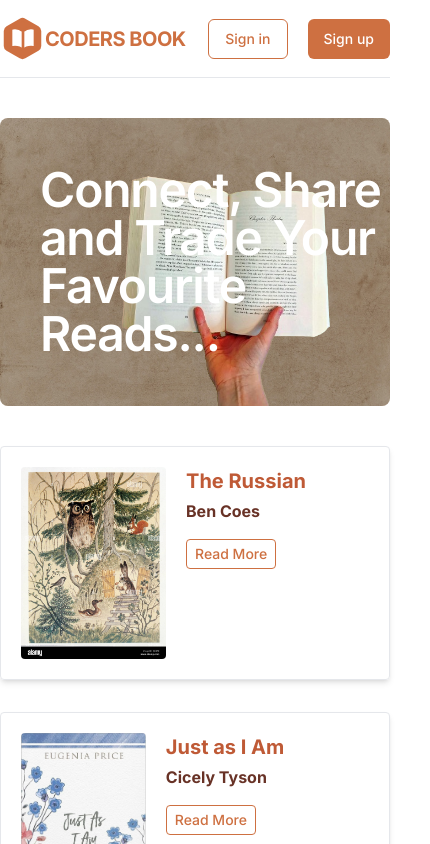
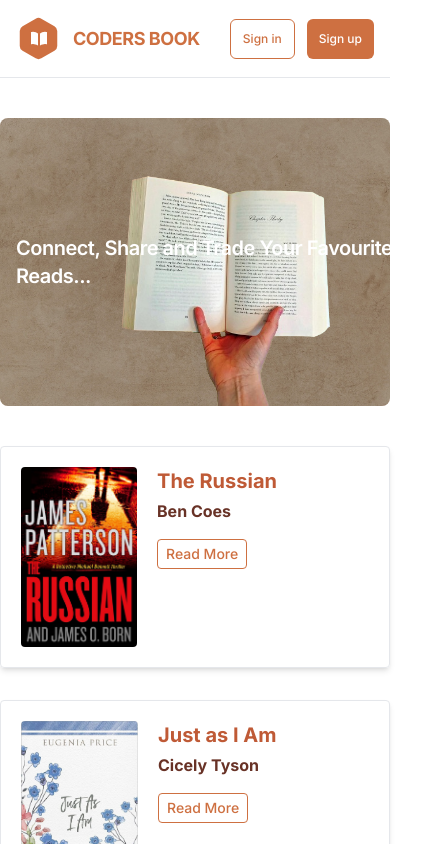
Before and after one commit to akg568794/Coders_Book, a Next.js app: page / in a window 390 px wide. Shown: the top 844 px of the page, 430 px wide, since content can reach past the window. Built offline with nearby package versions, Linux system fonts and the light colour scheme.

Commit message:
Completed the nextApp

```diff
--- a/src/app/(home)/booksData/books.tsx
+++ b/src/app/(home)/booksData/books.tsx
@@ -18,7 +18,7 @@ export const books = [
       name: 'Just as I Am',
       image: book2,
       author:"Cicely Tyson",
-      description:"'Just as I Am' is the memoir of the legendary actress Cicely Tyson, offering an intimate and heartfelt look into her remarkable life and career. In this powerful narrative, Tyson chronicles her journey from her humble beginnings in Harlem to becoming an iconic figure in American theater, film, and television. The memoir delves into her experiences as an African-American woman in Hollywood, the challenges she faced, and the trailblazing roles she played that redefined how Black women were portrayed on screen. With candid reflections on her personal life, including her tumultuous marriage to jazz musician Miles Davis and her spiritual growth, 'Just as I Am' is a testament to Tyson's resilience, grace, and unyielding dedication to her craft. The book is not only a celebration of her artistic achievements but also an inspiring story of empowerment, legacy, and the enduring impact of her contributions to the arts and civil rights."
+      description:"'Just as I Am' is the memoir of the legendary actress Cicely Tyson, offering an intimate and heartfelt look into her remarkable life and career. In this powerful narrative, Tyson chronicles her journey from her humble beginnings in Harlem to becoming an iconic figure in American theater, film, and television. The memoir delves into her experiences as an African-American woman in Hollywood, the challenges she faced, and the trailblazing roles she played that redefined how Black women were portrayed on screen."
     },
     {
       id:3,
--- a/src/app/(home)/components/Banner.tsx
+++ b/src/app/(home)/components/Banner.tsx
@@ -9,7 +9,7 @@ const Banner = () => {
             <Image
             src={"/Paper-bg.jpg"}
             alt="billboard"
-            className="h-72 w-full rounded-lg"
+            className="h-72 w-full rounded-lg object-cover"
             height={0}
             width={0}
             sizes="100vw"
@@ -19,13 +19,13 @@ const Banner = () => {
             <Image
                 src={"/book.png"}
                 alt="billboard"
-                className="absolute bottom-0 right-5"
+                className="absolute bottom-0 right-5 sm:h-1/2"
                 height={0}
                 width={0}
                 sizes="100vw"
                 style={{ width: 'auto', height: '18rem' }}
             />
-            <h3 className="absolute left-10 top-1/2 w-full max-w-3xl -translate-y-1/2 text-5xl font-semibold tracking-tight text-white">
+            <h3 className="absolute left-4 sm:left-10 top-1/2 w-full max-w-xl sm:max-w-3xl  -translate-y-1/2 text-xl sm:text-3xl md:text-5xl font-semibold tracking-tight text-white">
                 Connect, Share and Trade Your Favourite Reads...
             </h3>
 
--- a/src/app/(home)/components/BookCard.tsx
+++ b/src/app/(home)/components/BookCard.tsx
@@ -6,7 +6,7 @@ import React from 'react'
 const BookCard = ({book}:{book:Book}) => {
   return (
     <div className='flex gap-5 border p-5 shadow-md rounded'>
-        <Image className='rounded object-scale-down' src={book.image} alt={book.name} width={0} height={0} sizes='100vw' style={{width:'auto',height:'12rem'}}/>
+        <Image className='rounded object-contain' src={book.image} alt={book.name} width={0} height={0} sizes='100vw' style={{width:'auto',height:'180px'}}/>
         <div>
             <h2 className='line-clamp-2 text-xl font-bold text-primary-600 text-balance'>{book.name}</h2>
             <p className='font-bold text-primary-900 mt-1'>{book.author}</p>
--- a/src/components/navbar.tsx
+++ b/src/components/navbar.tsx
@@ -1,36 +1,35 @@
-import Link from 'next/link'
-import React from 'react'
+import Link from 'next/link';
+import React from 'react';
 
 const Navbar = () => {
   return (
-    <nav className=' border-b'>
-        <div className='max-w-7xl mx-auto py-4 flex justify-between'>
-            <div>
-                <Link href={"/"}>
+    <nav className='border-b'>
+      <div className='max-w-7xl mx-auto py-4 px-4 sm:px-6 lg:px-8 flex justify-between items-center'>
+        <div className='flex-shrink-0'>
+          <Link href="/">
             <div className='flex items-center'>
               <div className='relative'>
-                        <Hexagon/>
-                        <BookIcon/>
+                <Hexagon />
+                <BookIcon />
               </div>
-                    <span className='text-xl font-bold uppercase tracking-tight text-primary-500'>Coders Book</span>
+              <span className='ml-3 text-lg sm:text-xl font-bold uppercase tracking-tight text-primary-500'>Coders Book</span>
             </div>
           </Link>
         </div>
-            <div className='flex items-center space-x-5'>
-                <button className="h-10 rounded-md border border-primary-500 px-4 py-2 text-sm font-medium text-primary-500 transition-all hover:border-primary-100 hover:bg-primary-100 active:border-primary-200 active:bg-primary-200">
+        <div className='flex items-center space-x-3 sm:space-x-5'>
+          <button className="h-10 rounded-md border border-primary-500 px-3 sm:px-4 py-2 text-xs sm:text-sm font-medium text-primary-500 transition-all hover:border-primary-100 hover:bg-primary-100 active:border-primary-200 active:bg-primary-200">
             Sign in
           </button>
-                <button className="h-10 rounded-md bg-primary-500 px-4 py-2 text-sm font-medium text-white transition-all hover:bg-primary-600 active:bg-primary-700">
+          <button className="h-10 rounded-md bg-primary-500 px-3 sm:px-4 py-2 text-xs sm:text-sm font-medium text-white transition-all hover:bg-primary-600 active:bg-primary-700">
             Sign up
           </button>
         </div>
       </div>
     </nav>
-  )
+  );
 }
 
-export default Navbar
-
+export default Navbar;
 
 const Hexagon = () => (
   <svg
@@ -55,7 +54,7 @@ const BookIcon = () => (
     viewBox="0 0 24 24"
     strokeWidth={2}
     stroke="#ce7041"
-        className="absolute left-1/2 top-1/2 h-8 w-8 -translate-x-1/2 -translate-y-1/2 transform">
+    className="absolute left-1/2 top-1/2 h-6 w-6 sm:h-8 sm:w-8 -translate-x-1/2 -translate-y-1/2 transform">
     <path
       strokeLinecap="round"
       strokeLinejoin="round"
```
Also changed, not shown: src/app/book/[bookId]/page.tsx (+18 -12 lines), public/book1.jpg, public/book6.jpg. Lines whose indentation alone changed are shown as unchanged.
